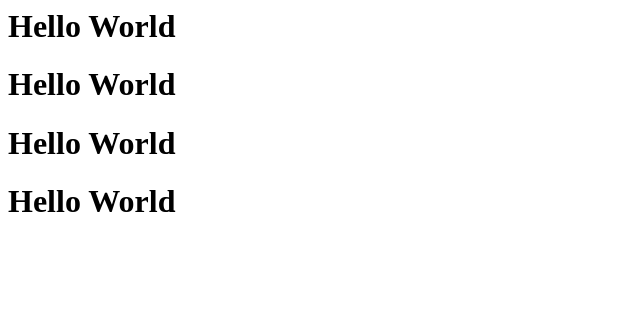
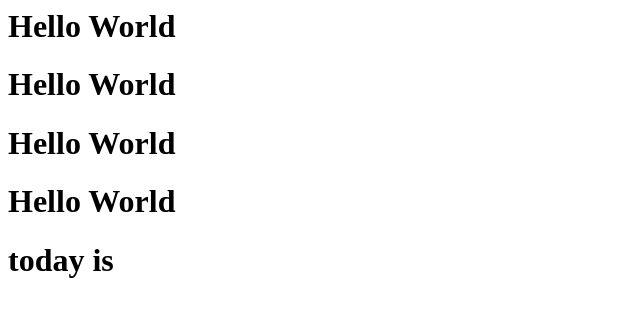
Before and after one commit to cwudenglan/vscode, a plain HTML site: page index.html in a window 1280 px wide. Shown: the whole page, without its empty margins (0-640 px from the left). Drawn offline with Linux system fonts and the light colour scheme.

Commit message:
Update index.html
已修改

```diff
--- a/index.html
+++ b/index.html
@@ -5,5 +5,6 @@
         <h1>Hello World</h1>
         <h1>Hello World</h1>
         <h1>Hello World</h1>
+        <h1>today is  </h1>
     </body>
 </html>
```
